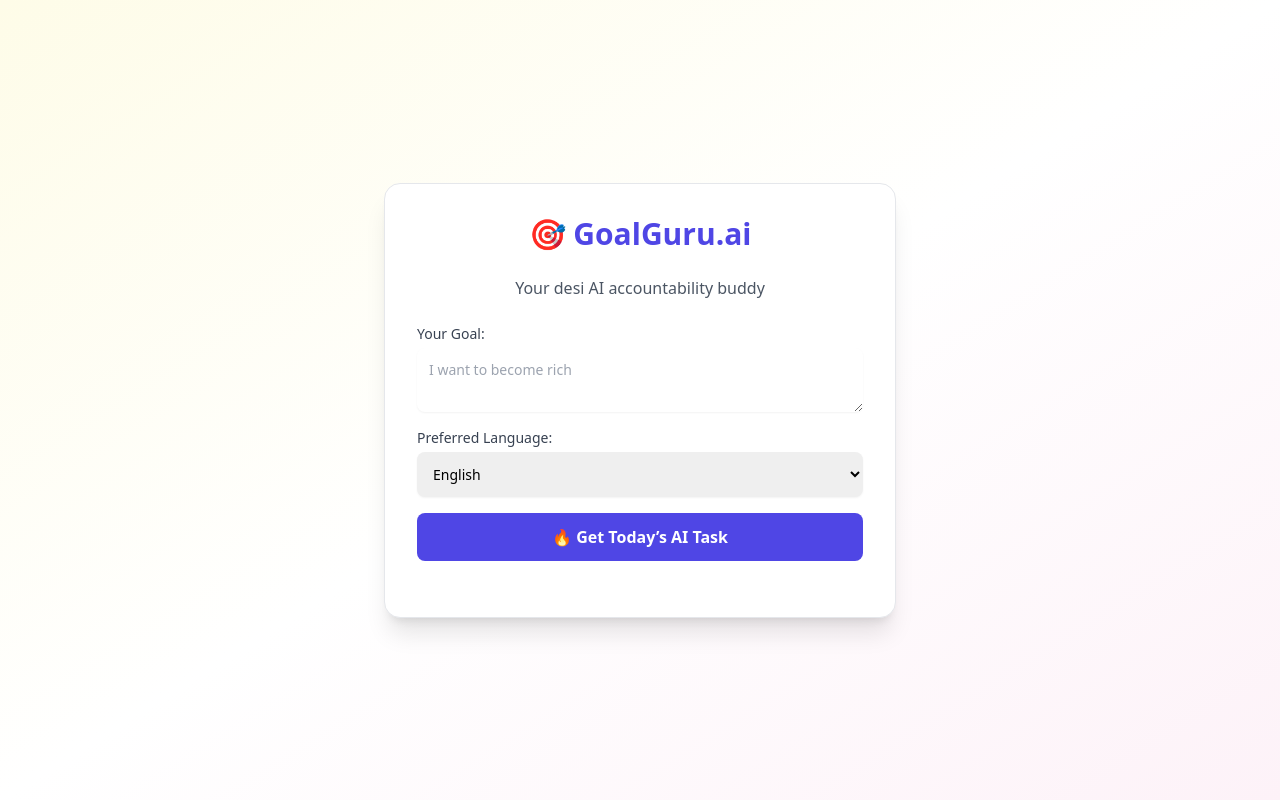
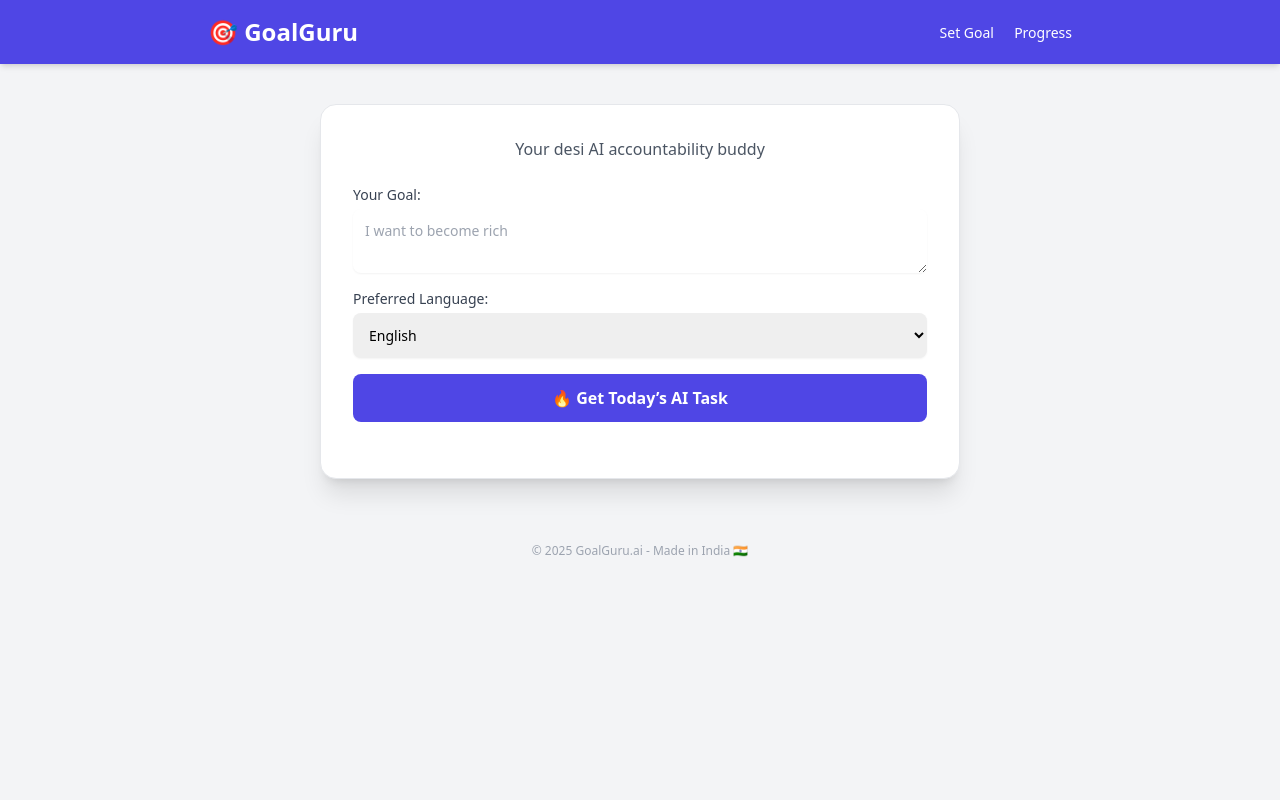
Before and after one commit to Vishalsnw/GoalGuru, a Flask app: page / in a window 1280 px wide. Run offline with Flask 3, Linux system fonts and the light colour scheme; some libraries are stand-ins or nearby versions.

Commit message:
Update index.html

```diff
--- a/templates/index.html
+++ b/templates/index.html
@@ -6,10 +6,22 @@
   <title>GoalGuru.ai</title>
   <script src="https://cdn.tailwindcss.com"></script>
 </head>
-<body class="bg-gradient-to-br from-yellow-50 via-white to-pink-50 min-h-screen flex items-center justify-center px-4">
+<body class="bg-gray-100 min-h-screen">
 
-  <div class="bg-white shadow-xl rounded-2xl p-6 sm:p-8 max-w-lg w-full space-y-6 border border-gray-200">
-    <h1 class="text-3xl font-bold text-center text-indigo-600">🎯 GoalGuru.ai</h1>
+  <!-- Navbar -->
+  <header class="bg-indigo-600 text-white py-4 shadow-md sticky top-0 z-10">
+    <div class="max-w-4xl mx-auto px-4 flex justify-between items-center">
+      <h1 class="text-2xl font-bold">🎯 GoalGuru</h1>
+      <nav class="space-x-4">
+        <button class="text-sm hover:underline" onclick="scrollToSection('goalForm')">Set Goal</button>
+        <button class="text-sm hover:underline" onclick="scrollToSection('savedInfo')">Progress</button>
+      </nav>
+    </div>
+  </header>
+
+  <!-- Main Container -->
+  <main class="max-w-2xl mx-auto px-4 py-10">
+    <div class="bg-white shadow-xl rounded-2xl p-6 sm:p-8 w-full space-y-6 border border-gray-200">
       <p class="text-center text-gray-600 text-sm sm:text-base">Your desi AI accountability buddy</p>
 
       <!-- Saved Info Section -->
@@ -65,9 +77,15 @@
 
       <div id="tauntBox" class="text-center text-red-600 text-sm font-medium mt-4"></div>
     </div>
+  </main>
+
+  <footer class="text-center text-xs text-gray-400 py-6">© 2025 GoalGuru.ai - Made in India 🇮🇳</footer>
 
   <script>
-    // Load on page
+    function scrollToSection(id) {
+      document.getElementById(id)?.scrollIntoView({ behavior: 'smooth' });
+    }
+
     window.onload = function () {
       const goal = localStorage.getItem("goal");
       const lang = localStorage.getItem("lang");
@@ -85,7 +103,6 @@
         document.getElementById("langInput").value = lang;
       }
 
-      // Progress bar
       if (progress > 0) {
         document.getElementById("progressCount").innerText = progress;
         const percent = Math.min(100, Math.floor((progress / 30) * 100));
@@ -95,7 +112,6 @@
         }
       }
 
-      // Block task regeneration
       if (status === "no") {
         document.getElementById("submitBtn").disabled = true;
         document.getElementById("submitBtn").innerText = "⚠️ Complete current task first!";
@@ -103,7 +119,6 @@
       }
     };
 
-    // Save on submit
     document.getElementById("goalForm").addEventListener("submit", () => {
       const goal = document.getElementById("goalInput").value;
       const lang = document.getElementById("langInput").value;
@@ -134,8 +149,8 @@
         "Bhai task toh complete kar! 😑",
         "Bas goal set kiya, karne ka kya?",
         "AI bhi thak gaya tujhe dekh ke 🫠",
-        "Bina kaam ke dream sirf sapna hota hai 💤",
-        "Tu kare ya main karu? 😤"
+        "Bina kaam ke dream sirf sapna hota hai 💥",
+        "Tu kare ya main karu? 😠"
       ];
       const msg = taunts[Math.floor(Math.random() * taunts.length)];
       document.getElementById("tauntBox").innerText = msg;
```
Lines whose indentation alone changed are shown as unchanged.
